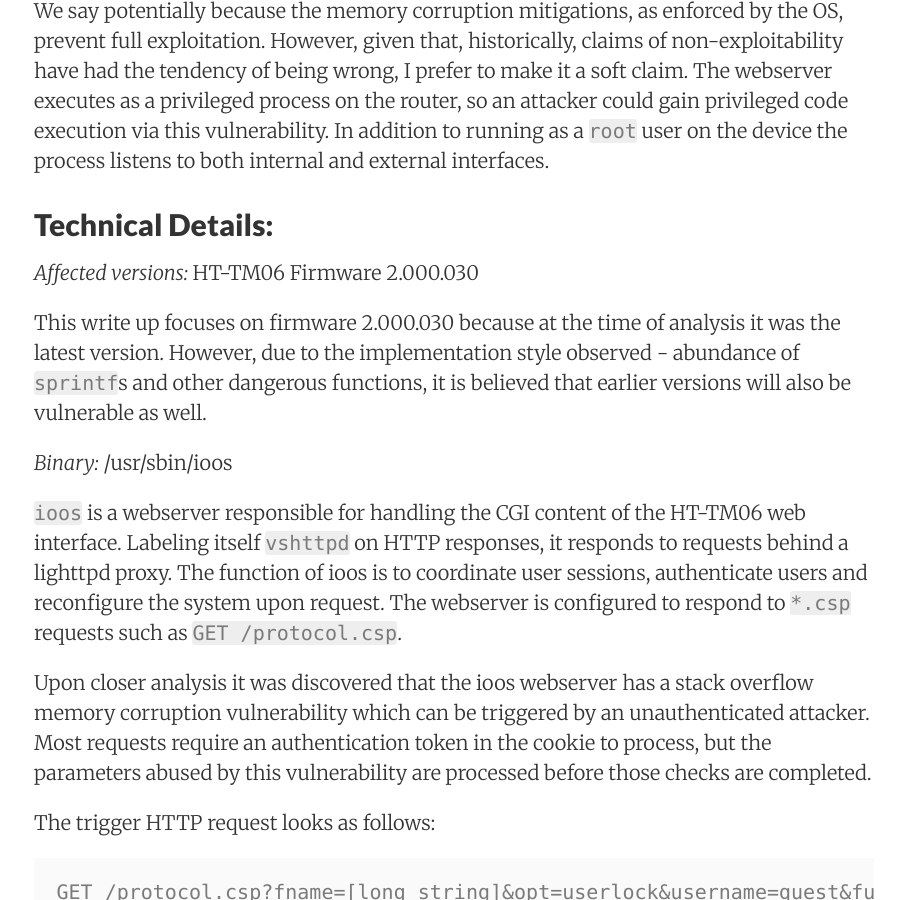
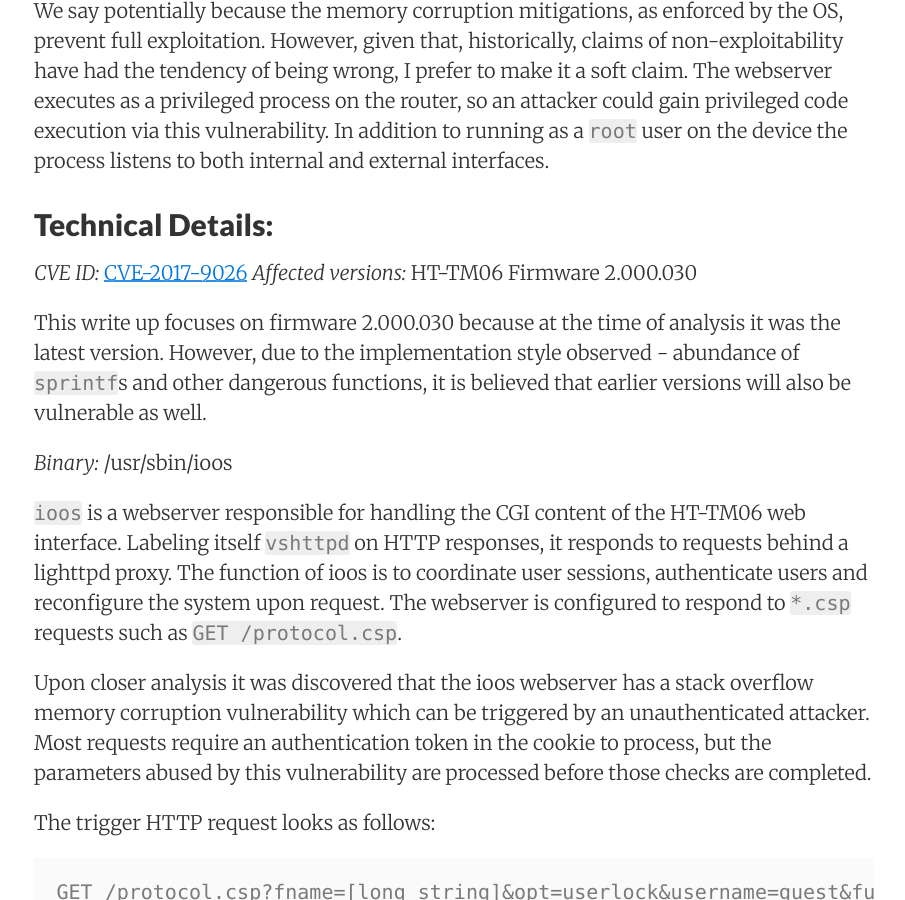
Before and after one commit to nologic/blog, a Jekyll site: the page built from _posts/2017-05-09-tm06-vulnerabilities.md, in a window 1280 px wide and 900 px high, scrolled down 1656 px. Shown: the whole window, without its empty margins (186-1091 px from the left). Built offline with Jekyll 4.4.1, drawn with Linux system fonts in a browser that asks for light colours; nearby versions of some CDN libraries.

Commit message:
cve links

```diff
--- a/_posts/2017-05-09-tm06-vulnerabilities.md
+++ b/_posts/2017-05-09-tm06-vulnerabilities.md
@@ -19,6 +19,7 @@ In this article we walk through vulnerabilities found in the webserver component
 The HooToo HT-TM06 webserver suffers from a potentially exploitable stack overflow. We say potentially because the memory corruption mitigations, as enforced by the OS, prevent full exploitation. However, given that, historically, claims of non-exploitability have had the tendency of being wrong, I prefer to make it a soft claim. The webserver executes as a privileged process on the router, so an attacker could gain privileged code execution via this vulnerability. In addition to running as a `root` user on the device the process listens to both internal and external interfaces.
 
 ## Technical Details:
+*CVE ID:* [CVE-2017-9026](https://cve.mitre.org/cgi-bin/cvename.cgi?name=CVE-2017-9026)
 *Affected versions:* HT-TM06 Firmware 2.000.030
 
 This write up focuses on firmware 2.000.030 because at the time of analysis it was the latest version. However, due to the implementation style observed - abundance of `sprintf`s and other dangerous functions, it is believed that earlier versions will also be vulnerable as well.
@@ -179,6 +180,7 @@ Alternatively, one can also enable the use of stack canaries and recompile the o
 The HooToo HT-TM06 webserver suffers from an exploitable heap overflow vulnerability. The webserver executes as a privileged process on the router, so an attacker could again privileged code execution via this vulnerability.
 
 ## Technical Details:
+*CVE ID:* [CVE-2017-9025](https://cve.mitre.org/cgi-bin/cvename.cgi?name=CVE-2017-9025)
 *Affected versions:* HT-TM06 Firmware 2.000.030
 
 This write up focuses on firmware 2.000.030 because at the time of analysis it was the latest version. However, due to the implementation style observed, it is believed that earlier versions will also be vulnerable.
```
